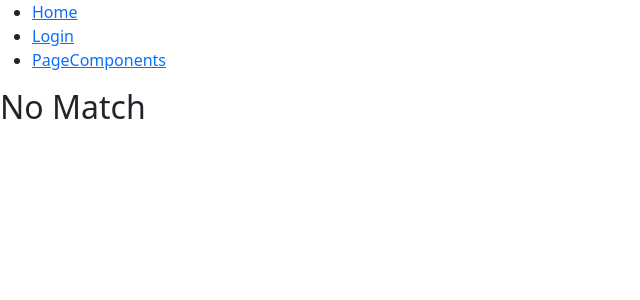
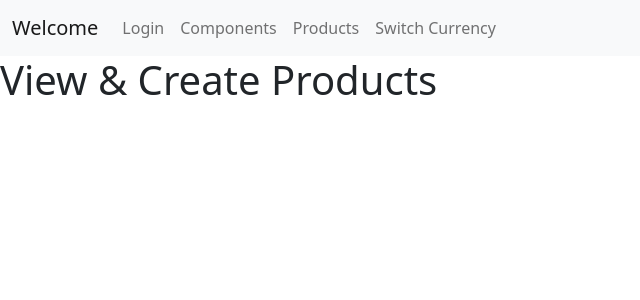
Before and after one commit to HTWBerlin-CBDSoSe22/Frontend, a React (Create React App) app: page /products in a window 1280 px wide. Shown: the top 300 px of the page, without its empty margins (0-640 px from the left). Built offline with nearby package versions, Linux system fonts and the light colour scheme; the HTML template or start-up script is replaced by a standard one.

Commit message:
basic navbar working

```diff
--- a/src/App.js
+++ b/src/App.js
@@ -1,5 +1,6 @@
 import React from 'react';
 import './App.css';
+import NavBar from './NavBar';
 
 import 'bootstrap/dist/css/bootstrap.min.css';
 import {
@@ -25,78 +26,9 @@ function App() {
 
       {/*<h1 className="title">COMPONENTS</h1>*/}
 
-        <Router>
-            <div>
-                <nav>
-                    <ul>
-                        <li>
-                            <Link to="/">Home</Link>
-                        </li>
-                        <li>
-                            <Link to="/login">Login</Link>
-                        </li>
-                        <li>
-                            <Link to="/pageComponents">PageComponents</Link>
-                        </li>
-                        {/*<li>*/}
-                        {/*    <Link to="/NoMatch">NoMatch</Link>*/}
-                        {/*</li>*/}
-                    </ul>
-                </nav>
-            </div>
 
-            <Routes>
-                <Route exact path='/login' element={<Login/>} />
-                <Route path='/pageComponents' element={<PageComponents/>} />
-                <Route path='/contact' element={<Contact/>} />
-                <Route path='*' element={<NoMatch/>} />
 
-                {/*<Route exact path="/login" component={Login}> />*/}
-                {/*<Route path ="/pageComponents" component={PageComponents}>  </Route>*/}
-                {/*<Route path ="/contact" component={Contact}>  </Route>*/}
-                {/*<Route components={NoMatch}></Route>*/}
-            </Routes>
-        </Router>
-
-        {/*<div>*/}
-        {/*    <Navbar bg="light" expand="lg">*/}
-        {/*        <Container fluid>*/}
-        {/*            <Navbar.Brand href="#">Navbar scroll</Navbar.Brand>*/}
-        {/*            <Navbar.Toggle aria-controls="navbarScroll" />*/}
-        {/*            <Navbar.Collapse id="navbarScroll">*/}
-        {/*                <Nav*/}
-        {/*                    className="me-auto my-2 my-lg-0"*/}
-        {/*                    style={{ maxHeight: '100px' }}*/}
-        {/*                    navbarScroll*/}
-        {/*                >*/}
-        {/*                    <Nav.Link href="#action1">Home</Nav.Link>*/}
-        {/*                    <Nav.Link href="#action2">Link</Nav.Link>*/}
-        {/*                    <NavDropdown title="Link" id="navbarScrollingDropdown">*/}
-        {/*                        <NavDropdown.Item href="#action3">Action</NavDropdown.Item>*/}
-        {/*                        <NavDropdown.Item href="#action4">Another action</NavDropdown.Item>*/}
-        {/*                        <NavDropdown.Divider />*/}
-        {/*                        <NavDropdown.Item href="#action5">*/}
-        {/*                            Something else here*/}
-        {/*                        </NavDropdown.Item>*/}
-        {/*                    </NavDropdown>*/}
-        {/*                    <Nav.Link href="#" disabled>*/}
-        {/*                        Link*/}
-        {/*                    </Nav.Link>*/}
-        {/*                </Nav>*/}
-        {/*                <Form className="d-flex">*/}
-        {/*                    <FormControl*/}
-        {/*                        type="search"*/}
-        {/*                        placeholder="Search"*/}
-        {/*                        className="me-2"*/}
-        {/*                        aria-label="Search"*/}
-        {/*                    />*/}
-        {/*                    <Button variant="outline-success">Search</Button>*/}
-        {/*                </Form>*/}
-        {/*            </Navbar.Collapse>*/}
-        {/*        </Container>*/}
-        {/*    </Navbar>*/}
-        {/*</div>*/}
-
+        <NavBar />
         {/*<PageComponents/>*/}
 
     </div>
--- /dev/null
+++ b/src/NavBar.js
@@ -0,0 +1,58 @@
+import Navbar from "react-bootstrap/Navbar";
+import Nav from "react-bootstrap/Nav";
+import NavDropdown from "react-bootstrap/NavDropdown";
+import Button from "react-bootstrap/Button";
+import Form from "react-bootstrap/Form";
+import FormControl from "react-bootstrap/FormControl";
+import Container from "react-bootstrap/Container";
+import {BrowserRouter as Router, Link, Route, Routes} from "react-router-dom";
+import Login from "./Login";
+import PageComponents from "./PageComponents";
+import Contact from "./Contact";
+import NoMatch from "./NoMatch";
+import Welcome from "./Welcome";
+import Products from "./Products";
+import SwitchCurrency from "./SwitchCurrency";
+// import React from "@types/react";
+import React from "react";
+
+function NavBar(){
+    return(
+        <div>
+            <div>
+                <Navbar bg="light" expand="lg">
+                    <Container fluid>
+                        <Navbar.Brand href="/Welcome">Welcome</Navbar.Brand>
+
+                        <Navbar.Collapse id="navbarScroll">
+                            <Nav
+                                className="me-auto my-2 my-lg-0"
+                                style={{ maxHeight: '100px' }}
+                                navbarScroll
+                            >
+                                <Nav.Link href="/login">Login</Nav.Link>
+                                <Nav.Link href="/pageComponents">Components</Nav.Link>
+                                <Nav.Link href="/products">Products</Nav.Link>
+                                <Nav.Link href="/switchCurrency">Switch Currency</Nav.Link>
+                            </Nav>
+                        </Navbar.Collapse>
+                    </Container>
+                </Navbar>
+            </div>
+
+            <Router>
+                <Routes>
+                    <Route exact path='/welcome' element={<Welcome/>} />
+                    <Route exact path='/login' element={<Login/>} />
+                    <Route path='/pageComponents' element={<PageComponents/>} />
+                    <Route path='/products' element={<Products/>} />
+                    <Route path='/switchCurrency' element={<SwitchCurrency/>} />
+                    <Route path='*' element={<NoMatch/>} />
+                </Routes>
+            </Router>
+
+        </div>
+    );
+}
+
+export default NavBar;
--- /dev/null
+++ b/src/Products.js
@@ -0,0 +1,11 @@
+
+
+function Products(){
+    return(
+        <div>
+            <h1>View & Create Products</h1>
+        </div>
+    );
+}
+
+export default Products;
--- /dev/null
+++ b/src/SwitchCurrency.js
@@ -0,0 +1,11 @@
+
+
+function SwitchCurrency(){
+    return(
+        <div>
+            <h1>Switch Currency Service</h1>
+        </div>
+    );
+}
+
+export default SwitchCurrency;
--- /dev/null
+++ b/src/Welcome.js
@@ -0,0 +1,11 @@
+
+
+function Welcome(){
+    return(
+        <div>
+            <h1>Welcome!</h1>
+        </div>
+    );
+}
+
+export default Welcome;
```
